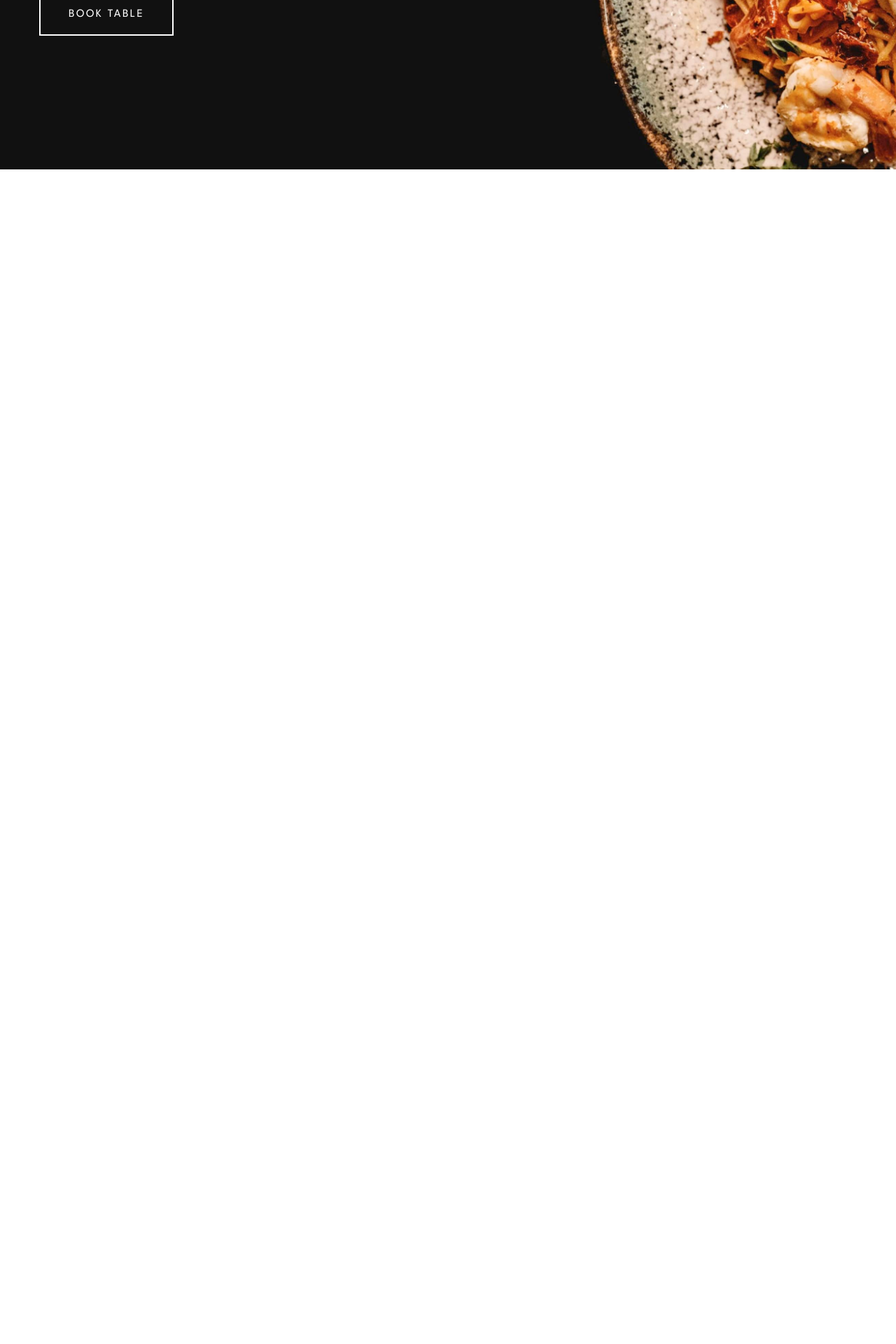
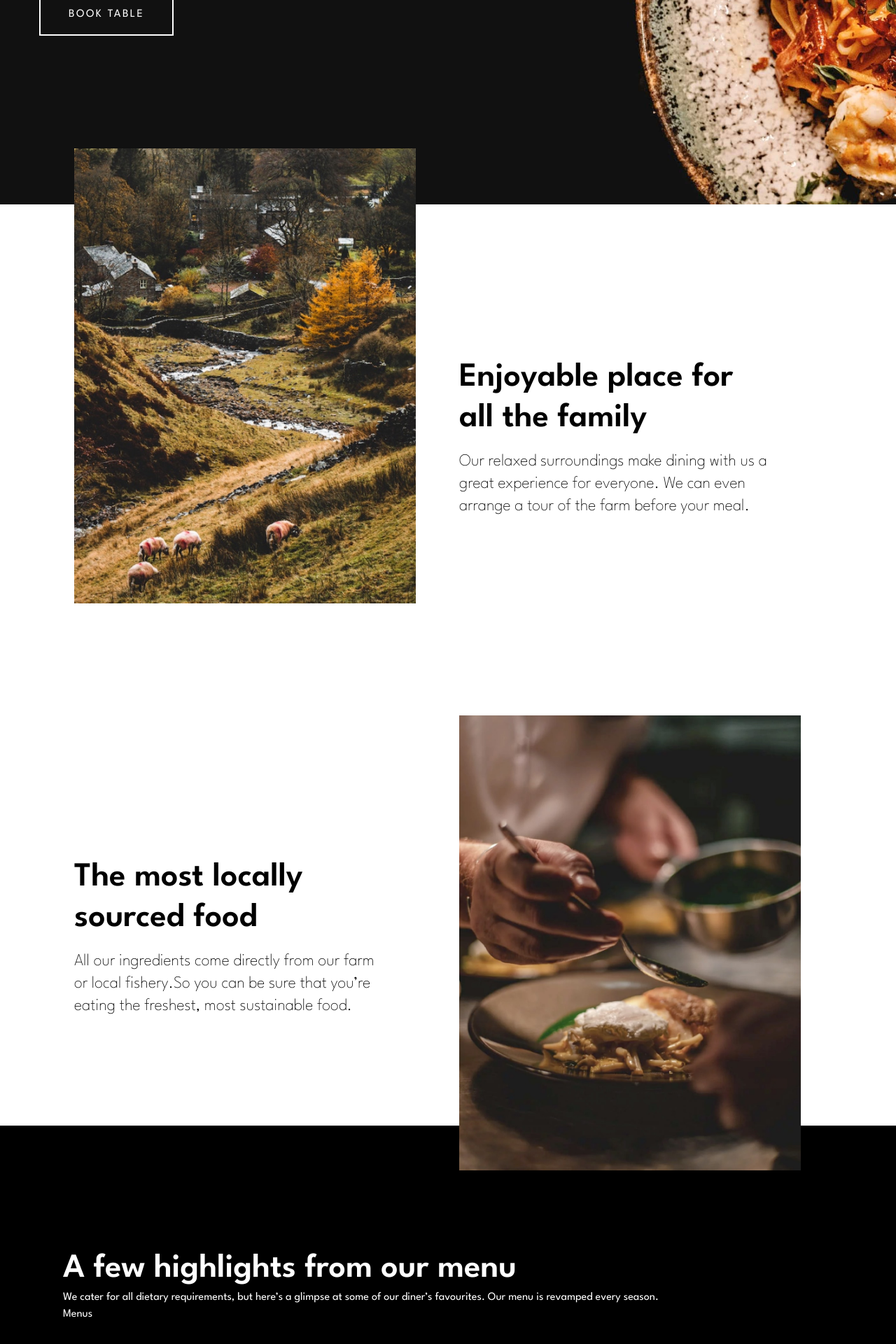
Before and after one commit to sukanyagurav/Dine-restaurant-website, a React (Vite) app: page / in a window 1280 px wide. Shown: the part 558-2478 px from the top of the page at 70% size. Before the commit the page ends 800 px from the top, so only its background shows below. Built offline with nearby package versions, Linux system fonts and the light colour scheme.

Commit message:
added sections and menu components

```diff
--- a/src/Pages/HomePage.jsx
+++ b/src/Pages/HomePage.jsx
@@ -1,7 +1,11 @@
 import React from "react";
 import Hero from "../components/Hero";
-import Button from "../components/UI/Button";
-
+import Container from "../components/UI/Container";
+import Heading from "../components/UI/Heading";
+import enjoy from "/homepage/enjoyable-place-desktop@2x.jpg";
+import locally from "/homepage/locally-sourced-desktop@2x.jpg";
+import Card from "../components/UI/Card";
+import Menus from "../components/Menus";
 const HomePage = () => {
   return (
     <>
@@ -10,6 +14,24 @@ const HomePage = () => {
         description="Experience our seasonal menu in beautiful country surroundings. Eat
             the freshest produce from the comfort of our farmhouse."
       />
+
+      <Container
+        h1Text={`Enjoyable place for \n all the family`}
+        description={
+          "Our relaxed surroundings make dining with us a great experience for everyone. We can even arrange a tour of the farm before your meal."
+        }
+        images={enjoy}
+        sectionClasses="-mt-24"
+      />
+      <Container
+        sectionClasses="mt-32 flex-row-reverse justify-between"
+        h1Text={`The most locally \n sourced food`}
+        description={
+          "All our ingredients come directly from our farm or local fishery.So you can be sure that you’re eating the freshest, most sustainable food."
+        }
+        images={locally}
+      />
+      <Menus/>
     </>
   );
 };
--- a/src/components/Hero.jsx
+++ b/src/components/Hero.jsx
@@ -10,8 +10,8 @@ const Hero = ({h1Text,description,children}) => {
     bg = "hero-home";
   }
   return (
-    <header className={`min-h-screen hero bg-cover ${bg} `}>
-      <div className="max-w-[1200px] mx-auto pt-20 px-4 flex flex-col justify-between" >
+    <header className={`min-h-[850px] hero bg-cover ${bg} `}>
+      <div className="max-w-[1200px] mx-auto py-20 px-4 flex flex-col justify-between" >
         <a href="/">
           <img src={logo} alt="" />
         </a>
--- /dev/null
+++ b/src/components/Menus.jsx
@@ -0,0 +1,24 @@
+import React from "react";
+import Card from "./UI/Card";
+import Heading from "./UI/Heading";
+
+const Menus = () => {
+  return (
+    <div className="bg-black text-white py-44 -mt-20 ">
+      <Card>
+        <div>
+          <div>
+            <Heading h1Text={"A few highlights from our menu"} />
+            <p>
+              We cater for all dietary requirements, but here’s a glimpse at
+              some of our diner’s favourites. Our menu is revamped every season.
+            </p>
+          </div>
+          <div>Menus</div>
+        </div>
+      </Card>
+    </div>
+  );
+};
+
+export default Menus;
--- /dev/null
+++ b/src/components/UI/Card.jsx
@@ -0,0 +1,11 @@
+import React from 'react'
+
+const Card = ({children}) => {
+  return (
+    <div className='max-w-[1100px] mx-auto card'>
+      {children}
+    </div>
+  )
+}
+
+export default Card
--- a/src/components/UI/Container.jsx
+++ b/src/components/UI/Container.jsx
@@ -0,0 +1,25 @@
+import React from "react";
+import Card from "./Card";
+import Heading from "./Heading";
+
+const Container = ({ children,sectionClasses='',h1Text,images,description }) => {
+  return (
+    <Card>
+      <section className={`flex items-center  p-4 gap-8 ${sectionClasses} details`}>
+        <picture className="flex-[0.5]">
+          <source srcSet="" />
+          <img src={images} alt={h1Text} className="max-w-[500px] h-[650px] object-contain" />
+        </picture>
+
+        <div className="flex-[0.5] max-w-[440px] ">
+          <Heading h1Text={h1Text} />
+          <p className="my-4 text-2xl font-thin">
+              {description}
+          </p>
+        </div>
+      </section>
+    </Card>
+  );
+};
+
+export default Container;
--- /dev/null
+++ b/src/components/UI/Heading.jsx
@@ -0,0 +1,11 @@
+import React from 'react'
+
+const Heading = ({h1Text,classes}) => {
+  return (
+    <h2 className={`text-5xl leading-[1.2] font-semibold ${classes}`}>
+      {h1Text}
+    </h2>
+  )
+}
+
+export default Heading
--- a/src/index.css
+++ b/src/index.css
@@ -4,12 +4,16 @@
 
 
 .hero-home{
-    background-image: url('../public/homepage/hero-bg-desktop@2x.jpg');
+    background-image: url('/homepage/hero-bg-desktop@2x.jpg');
 }
 
 
 
 .hero-booking{
     min-height: 84vh !important;
-    background-image: url('../public/booking/hero-bg-desktop@2x.jpg');
+    background-image: url('/booking/hero-bg-desktop@2x.jpg');
 }
+.card:first-of-type section h2 {
+    padding-top:8rem;
+    margin-top: 4rem;
+}
```
Also changed, not shown: src/utils/images.js (added).
